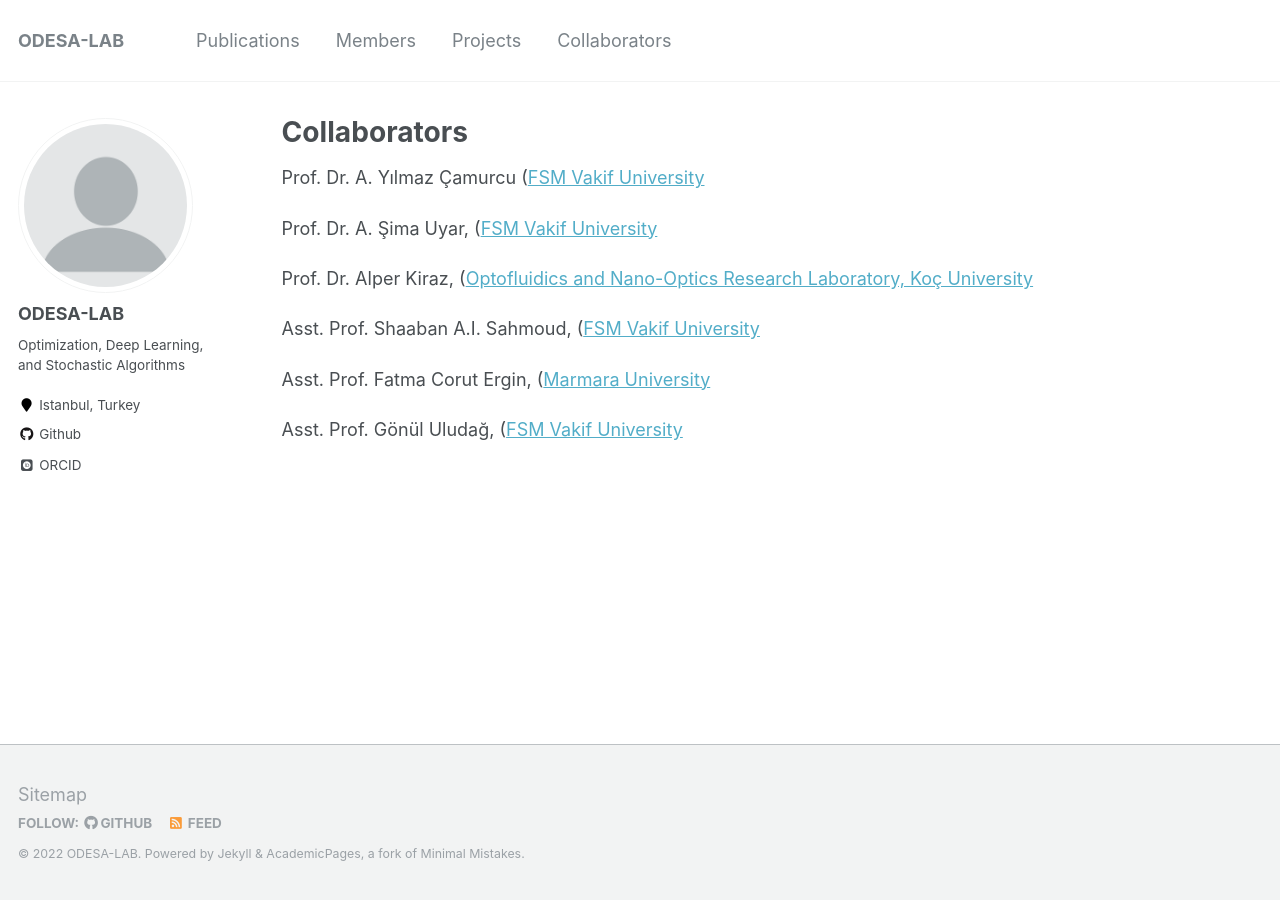
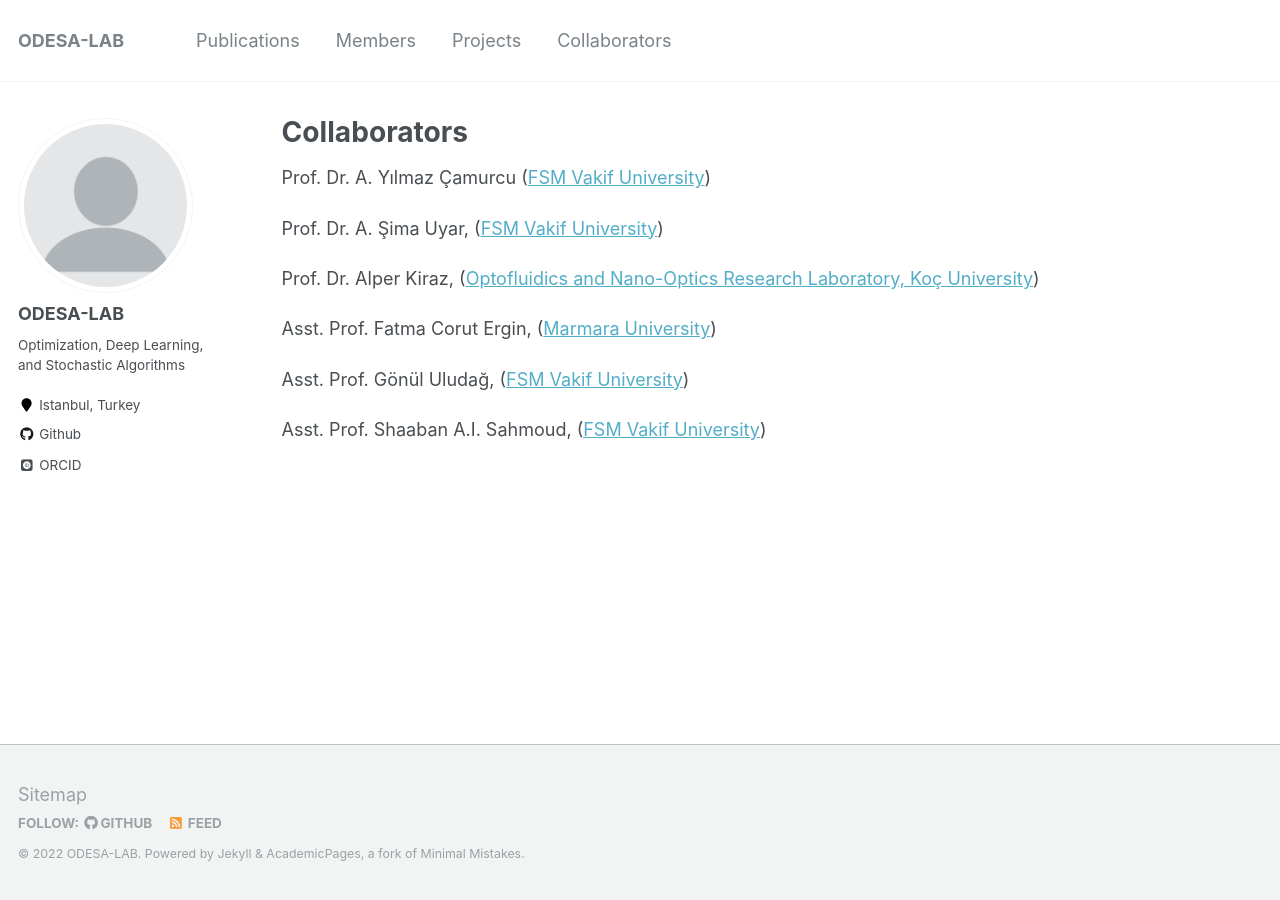
Before and after one commit to ODESALAB/odesalab.github.io, a Jekyll site: the page built from _pages/collaborators.md, in a window 1280 px wide. Built offline with Jekyll 4.4.1, drawn with Linux system fonts in a browser that asks for light colours; some web fonts are replaced.

```diff
--- a/_pages/collaborators.md
+++ b/_pages/collaborators.md
@@ -5,14 +5,14 @@ permalink: /collaborators/
 author_profile: true
 ---
 
-Prof. Dr. A. Yılmaz Çamurcu ([FSM Vakif University](https://ycamurcu.fsm.edu.tr/)
+Prof. Dr. A. Yılmaz Çamurcu ([FSM Vakif University](https://ycamurcu.fsm.edu.tr/))
 
-Prof. Dr. A. Şima Uyar, ([FSM Vakif University](https://asuyar.fsm.edu.tr/)
+Prof. Dr. A. Şima Uyar, ([FSM Vakif University](https://asuyar.fsm.edu.tr/))
 
-Prof. Dr. Alper Kiraz, ([Optofluidics and Nano-Optics Research Laboratory, Koç University](https://kirazlab.ku.edu.tr/)
+Prof. Dr. Alper Kiraz, ([Optofluidics and Nano-Optics Research Laboratory, Koç University](https://kirazlab.ku.edu.tr/))
 
-Asst. Prof. Shaaban A.I. Sahmoud, ([FSM Vakif University](https://ssahmoud.fsm.edu.tr/)
+Asst. Prof. Fatma Corut Ergin, ([Marmara University](https://avesis.marmara.edu.tr/fatma.ergin))
 
-Asst. Prof. Fatma Corut Ergin, ([Marmara University](https://avesis.marmara.edu.tr/fatma.ergin)
+Asst. Prof. Gönül Uludağ, ([FSM Vakif University](https://guludag.fsm.edu.tr/))
 
-Asst. Prof. Gönül Uludağ, ([FSM Vakif University](https://guludag.fsm.edu.tr/)
+Asst. Prof. Shaaban A.I. Sahmoud, ([FSM Vakif University](https://ssahmoud.fsm.edu.tr/))
```
